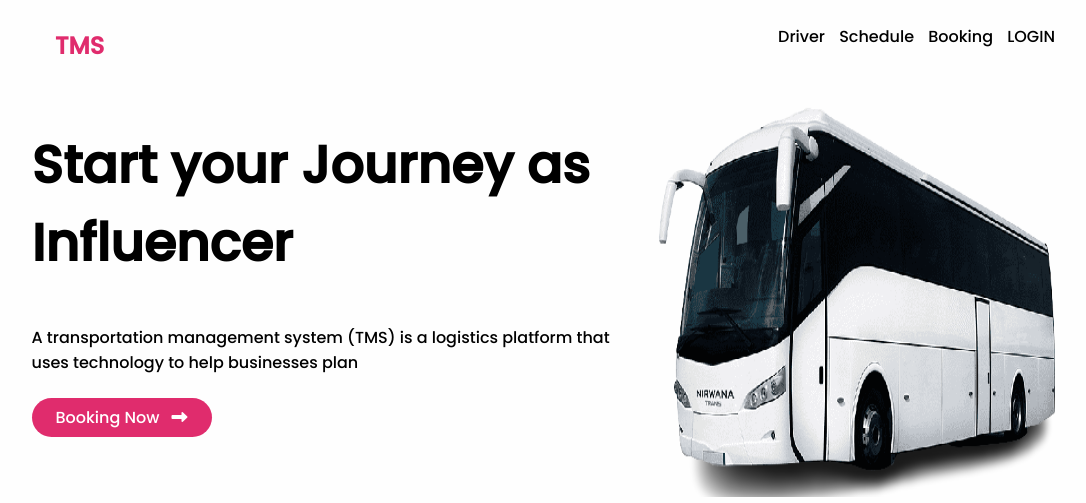
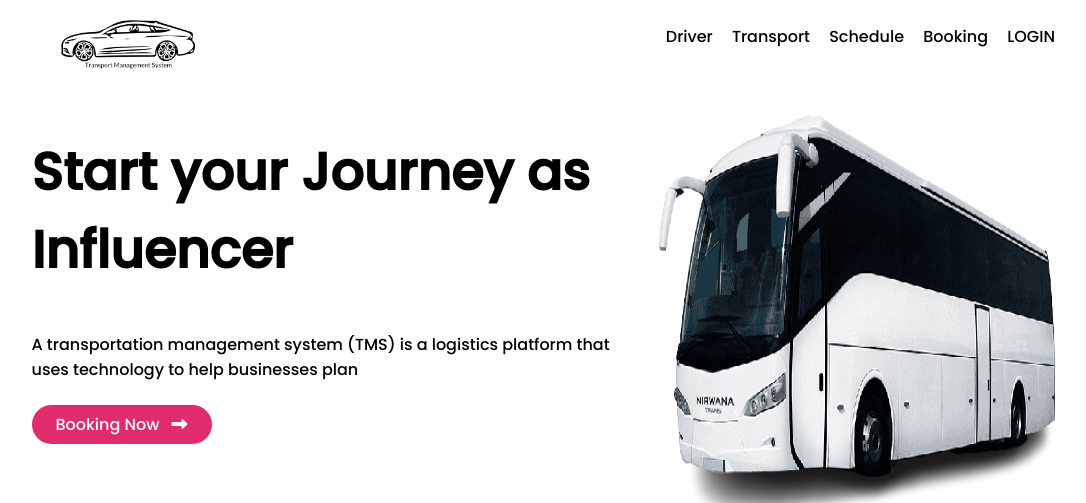
Before and after one commit to FARHAN-TANVIR-7471/MODERN-VEHICLE-MANAGEMENT-SYSTEM, a Laravel app: page / in a window 1280 px wide. Shown: the top 503 px of the page, without its empty margins (85-1171 px from the left). Run offline with Laravel 8, Linux system fonts and the light colour scheme; some libraries are stand-ins or nearby versions.

Commit message:
navbar logo fix

```diff
--- a/public/fontend/style.css
+++ b/public/fontend/style.css
@@ -22,6 +22,7 @@ body{
 
 .active{
     color: var(--main-color);
+    /* text-decoration: underline; */
 }
 
 /* main section */
@@ -43,14 +44,15 @@ main{
 /* menu bar */
 .navbar{
     width: 1000px;
+    /* background-color: black; */
 }
 .menu-logo{
-    width: 50%;
+    width: 30%;
     float: left;
 }
 
 .menu-item{
-    width: 50%;
+    width: 70%;
     float: right;
 }
 
@@ -62,7 +64,7 @@ ul {
 
 li {
     display: inline;
-    margin-left: 10px;
+    margin-left: 15px;
 }
 
 li a{
--- a/resources/views/userpanel/navbar.blade.php
+++ b/resources/views/userpanel/navbar.blade.php
@@ -1,11 +1,14 @@
 <section class="container navbar">
     <div class="menu-logo">
-        <h2><a href="{{ route('home') }}" style="text-decoration: none; color:#E02C6D">TMS</a> </h2>
+        <a href="{{ route('home') }}" style="text-decoration: none; color:#E02C6D"><img src="{{ asset('logo.png') }}" alt="" width="150"></a>
+
+
     </div>
 
     <div class="menu-item">
         <ul>
             <li class="mobile-hidden"><a class="{{ Route::currentRouteName() === 'driver.list' ? 'active' : '' }}" href="{{ route('driver.list') }}">Driver</a></li>
+            <li class="mobile-hidden"><a class="{{ Route::currentRouteName() === 'transport.list' ? 'active' : '' }}" href="{{ route('transport.list') }}">Transport</a></li>
             <li class="mobile-hidden"><a class="{{ Route::currentRouteName() === 'schodule.list' ? 'active' : '' }}" href="{{ route('schodule.list') }}">Schedule</a></li>
 
             <li class="mobile-hidden"><a class="{{ Route::currentRouteName() === 'user.booking' ? 'active' : '' }}" href="{{ route('user.booking') }}">Booking</a></li>
```
Also changed, not shown: public/logo.png (added).
